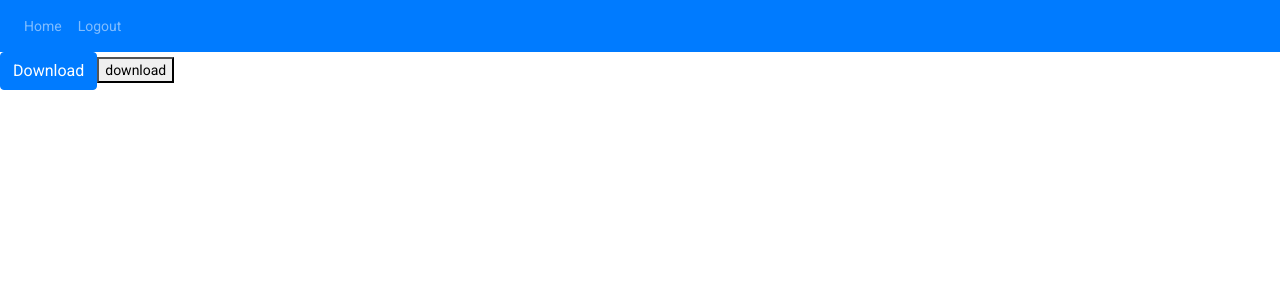
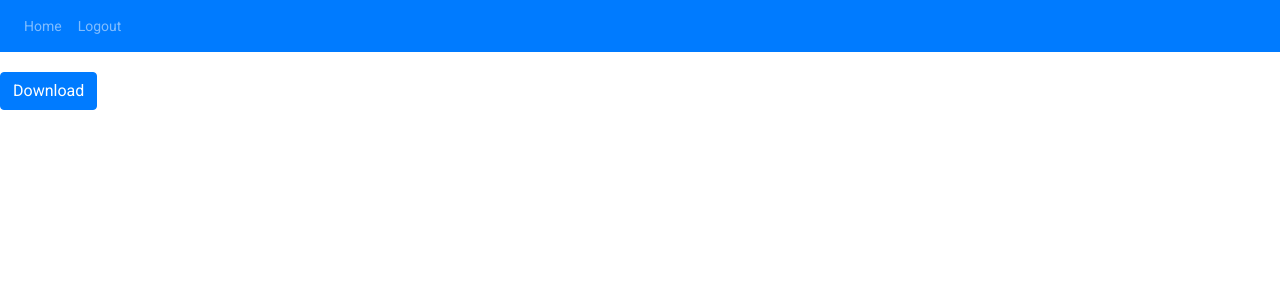
Before and after one commit to SaraSen/ArithmosReportGenerator, an Angular app in the folder Frontend/: page /report-generator in a window 1280 px wide. Shown: the top 300 px of the page. Built offline with nearby package versions, Linux system fonts and the light colour scheme.

Commit message:
Update: report-gen changed

```diff
--- a/Frontend/src/app/components/report-generator/report-generator.component.html
+++ b/Frontend/src/app/components/report-generator/report-generator.component.html
@@ -12,5 +12,5 @@
       </li>
     </ul>
   </nav>
+  <br>
   <a href="http://localhost:8080/download/tasks" class="btn btn-primary">Download</a>
-  <button (click)="downloadReport()">download</button>
```
